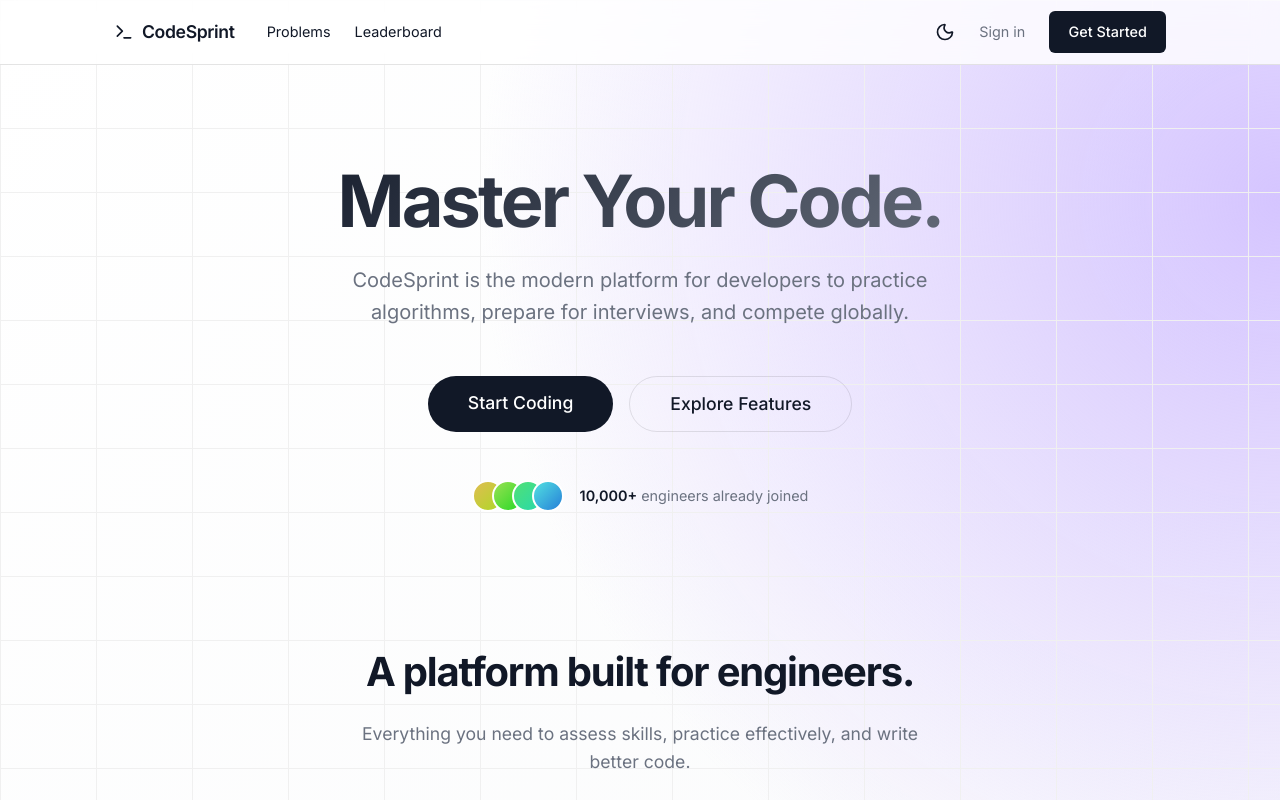
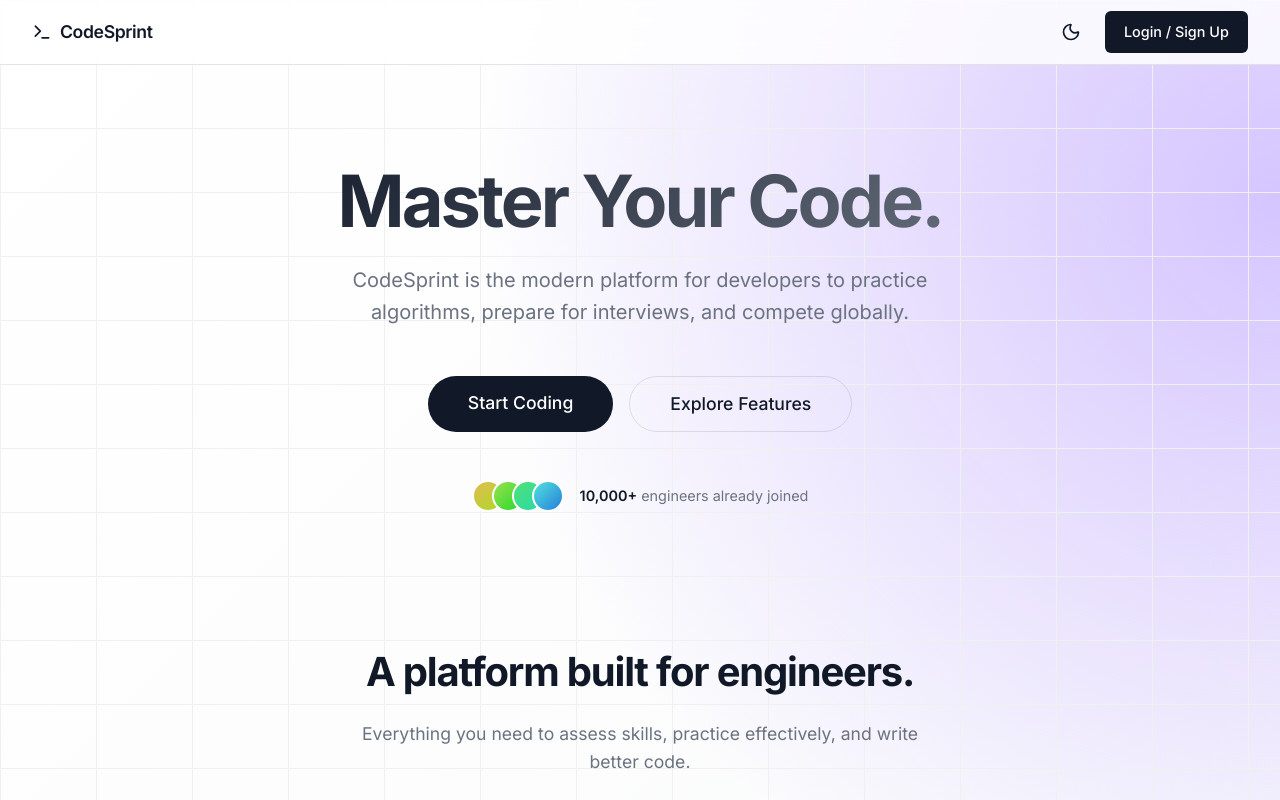
Before and after one commit to shreya-nair21/CodeSprint, a React app in the folder frontend/: page / in a window 1280 px wide. Shown: the top 800 px of the page. Built offline with nearby package versions, Linux system fonts and the light colour scheme; the HTML template or start-up script is replaced by a standard one.

Commit message:
remove problems and leaderboard tabs

```diff
--- a/frontend/src/components/Navbar.jsx
+++ b/frontend/src/components/Navbar.jsx
@@ -24,7 +24,7 @@ const Navbar = () => {
 
   return (
     <nav style={{ background: 'var(--nav-bg)', backdropFilter: 'blur(12px)', WebkitBackdropFilter: 'blur(12px)', borderBottom: '1px solid var(--border-color)', position: 'sticky', top: 0, zIndex: 50 }}>
-      <div className="container flex justify-between items-center" style={{ height: '64px' }}>
+      <div style={{ height: '64px', width: '100%', maxWidth: '1440px', margin: '0 auto', padding: '0 2rem', display: 'flex', justifyContent: 'space-between', alignItems: 'center' }}>
         <div className="flex items-center" style={{ gap: '2rem' }}>
           <Link to="/" className="flex items-center" style={{ gap: '0.5rem', color: 'var(--text-main)', fontWeight: '600', fontSize: '1.1rem', letterSpacing: '-0.02em' }}>
             <Terminal size={20} />
@@ -33,8 +33,12 @@ const Navbar = () => {
 
           {/* Navigation Links */}
           <div className="flex items-center" style={{ gap: '1.5rem', fontSize: '0.9rem', color: 'var(--text-muted)' }}>
-            <Link to="/problems" className="hover:text-main">Problems</Link>
-            <Link to="/leaderboard" className="hover:text-main">Leaderboard</Link>
+            {user && (
+              <>
+                <Link to="/problems" className="hover:text-main">Problems</Link>
+                <Link to="/leaderboard" className="hover:text-main">Leaderboard</Link>
+              </>
+            )}
           </div>
         </div>
 
@@ -58,12 +62,9 @@ const Navbar = () => {
               </div>
             </>
           ) : (
-            <>
-              <Link to="/login" style={{ color: 'var(--text-muted)' }}>Sign in</Link>
-              <Link to="/register" className="btn-primary">
-                Get Started
-              </Link>
-            </>
+            <Link to="/login" className="btn-primary">
+              Login / Sign Up
+            </Link>
           )}
         </div>
       </div>
```
